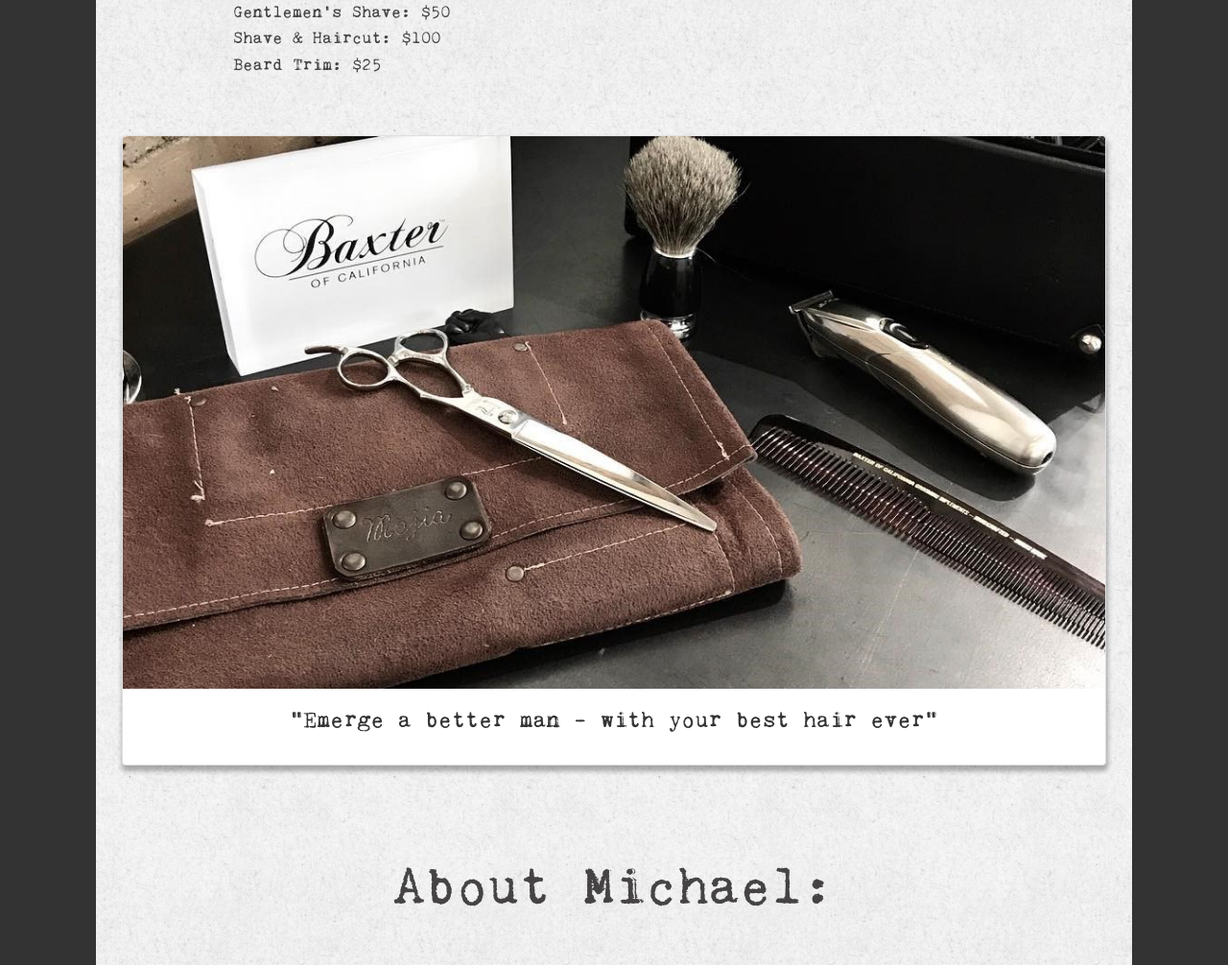
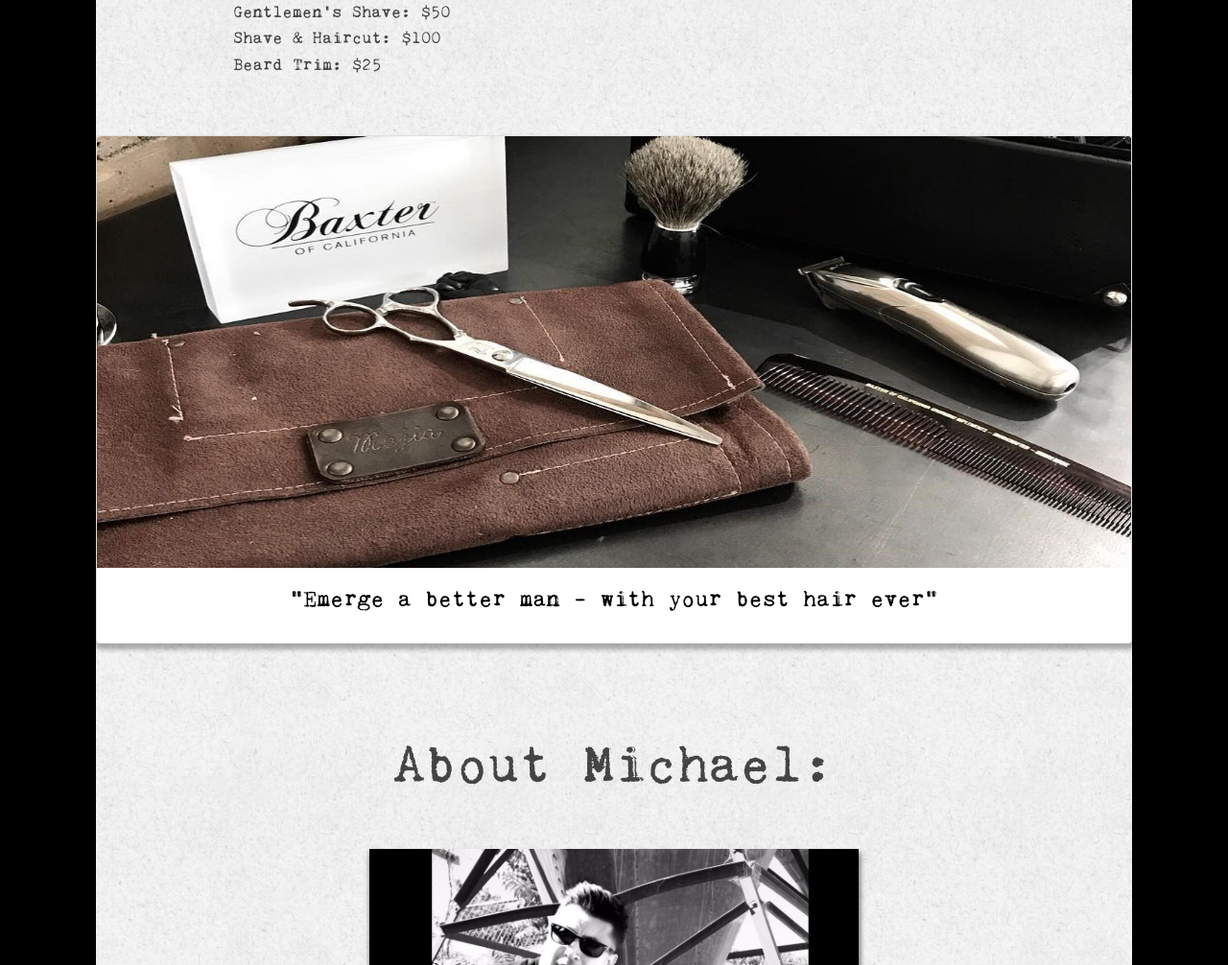
Before and after one commit to jtpolasek/barberdraft2, a plain HTML site: page index.html in a window 1280 px wide. Shown: the part 852-1858 px from the top of the page at 96% size. Drawn offline with Linux system fonts and the light colour scheme.

```diff
--- a/index.html
+++ b/index.html
@@ -89,7 +89,7 @@
   <!-- TEST CARD -->
   <section class="card-one">
     <div class="card align-self-center emerge-quote">
-      <img class="card-img-top text-center" src="./img/tools.jpg" alt="Card image cap">
+      <img class="card-img-top" src="./img/tools.jpg" alt="Card image cap">
       <div class="card-body text-center">
         <h4 class="card-title">"Emerge a better man - with your best hair ever"</h4>
       </div>
@@ -328,7 +328,7 @@
   <script src="js/readmore.min.js"></script>
     <script>
       $('.read-more').readmore({
-    speed: 1000
+    speed: 200
 
     });
     </script>
--- a/scss/style.scss
+++ b/scss/style.scss
@@ -1,5 +1,5 @@
-$bg-color: #333;
-$font-color:#D6CFCF;
+$bg-color: #000;
+$font-color:rgb(243, 234, 234);
 $primary-color:#008ed6;
 $dark-overlay: rgba(0,0,0,0.1);
 $font-size: 30px;
@@ -83,13 +83,17 @@
   background-image: url('../img/paper_3.png');
 
 }
+
+.card-img-top{
+  max-height: 450px;
+}
+
+
 .emerge-quote{
   text-align: center;
   margin: 0 auto;
-  width: 95%;
+  width: 100%;
   color: $bg-color;
-
-
   box-shadow: 1px 5px 5px 1px rgba(0, 0, 0, 0.3);
 
 }
```
Also changed, not shown: css/style.css.
